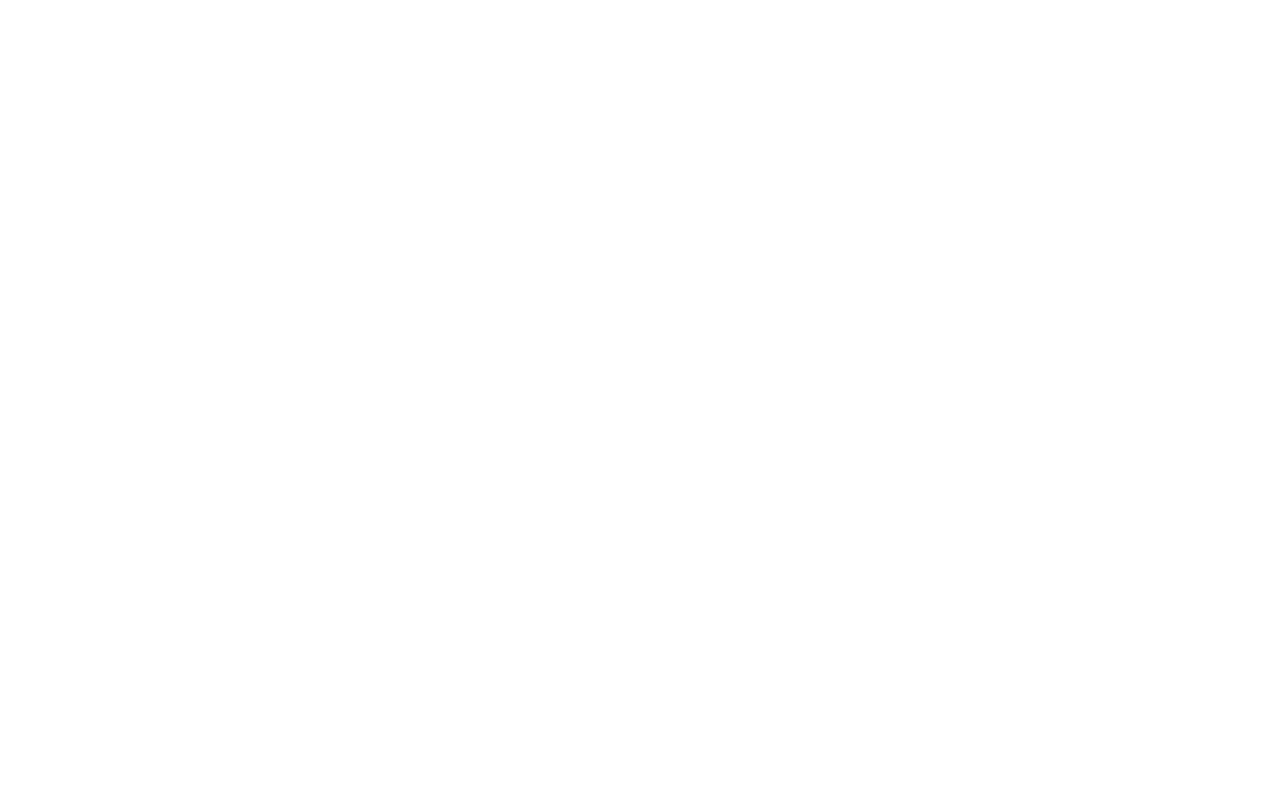
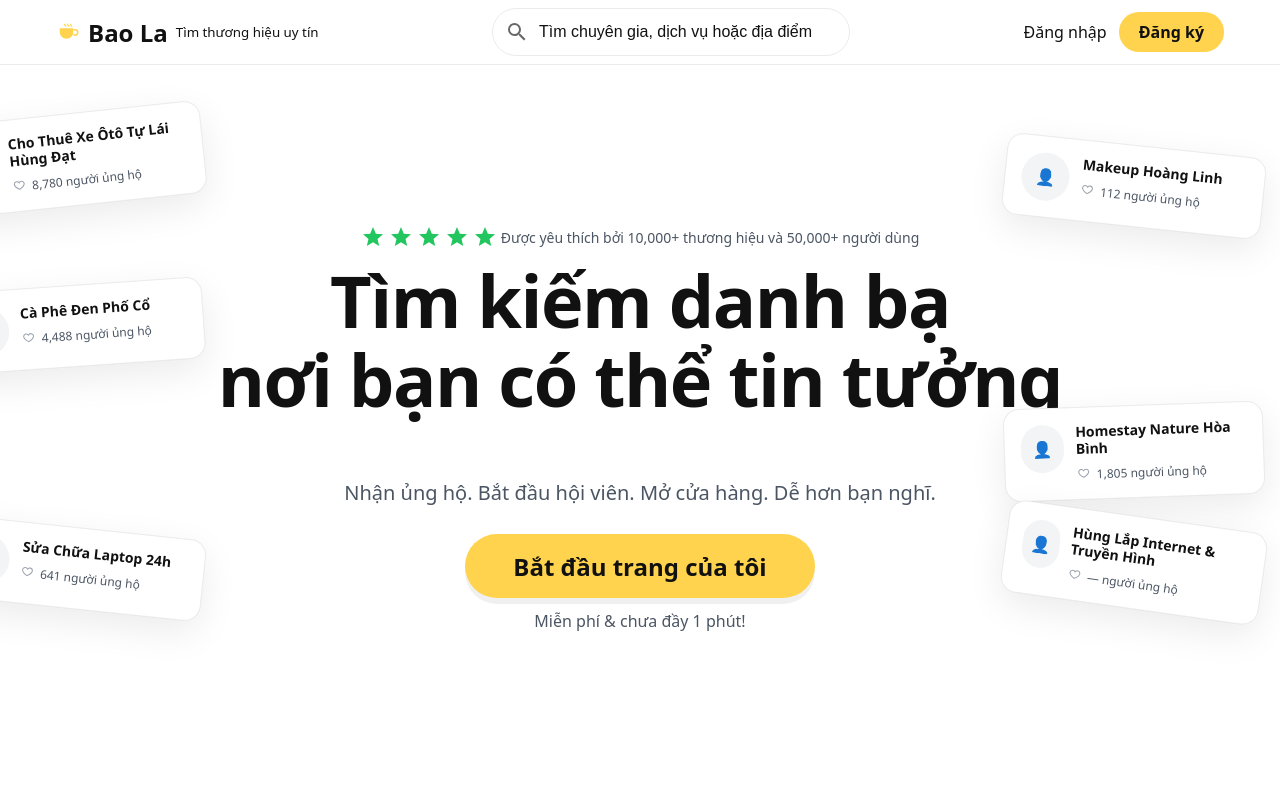
Before and after one commit to nanokoko89/inbu, a React (Vite) app: page /about in a window 1280 px wide. Before the commit this address had no page. Shown: the top 800 px of the page. Built offline with nearby package versions, Linux system fonts and the light colour scheme.

Commit message:
dsfsdfdsf

```diff
--- a/src/App.jsx
+++ b/src/App.jsx
@@ -10,8 +10,8 @@ export default function App() {
   return (
     <BrowserRouter>
       <Routes>
+        <Route path="/about" element={<Home />} />
         <Route path="/" element={<Explore />} />
-        <Route path="/explore" element={<Explore />} />
         <Route path="/login" element={<Login />} />
         <Route path="/dashboard" element={<Dashboard />} />
       </Routes>
--- a/src/components/Header/Header.jsx
+++ b/src/components/Header/Header.jsx
@@ -11,6 +11,7 @@ export default function Header() {
     <header className={cx("header")}>
       <div className="container">
         <div className={cx("wrap")}>
+          <Link to="/" className={cx("link")}>
             <div className={cx("brand")}>
               <Coffee
                 style={{ width: 24, height: 24, color: "var(--brand-yellow)" }}
@@ -18,6 +19,7 @@ export default function Header() {
               <div className={cx("brandTitle")}>Bao La</div>
               <sup>Tìm thương hiệu uy tín</sup>
             </div>
+          </Link>
           {/* <nav className={cx("left")}>
             <Link to="/" className={cx("link")}>
               Trang chủ
--- a/src/components/Header/Header.module.scss
+++ b/src/components/Header/Header.module.scss
@@ -71,7 +71,7 @@
   color: var(--text);
 }
 .login {
-  font-size: 15px;
+  font-size: 16px;
 }
 .signup {
   background: var(--brand-yellow);
```
Lines whose indentation alone changed are shown as unchanged.
